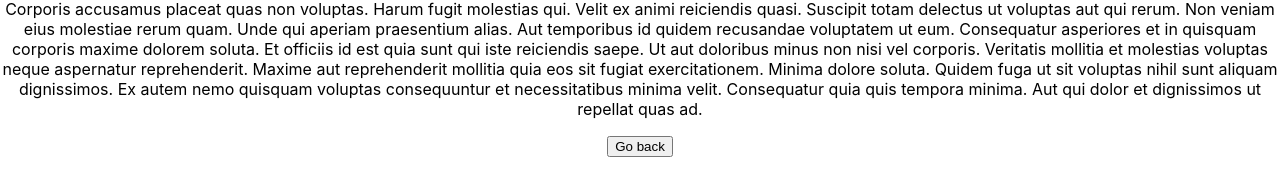
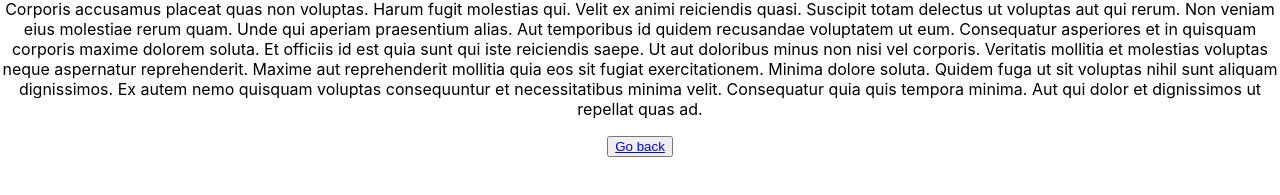
Before and after one commit to thinkful-ei-heron/noteful_wesley-evan, a React (Create React App) app: page /note/cbc787a0-ffaf-11e8-8eb2-f2801f1b9fd1 in a window 1280 px wide. Shown: the part 393-588 px from the top of the page. Built offline with nearby package versions, Linux system fonts and the light colour scheme.

Commit message:
fully functional assignment

```diff
--- a/src/SideBar/GoBackButton.js
+++ b/src/SideBar/GoBackButton.js
@@ -1,10 +1,11 @@
 import React, { Component } from 'react'
+import {Link} from 'react-router-dom';
 
 export class GoBackButton extends Component {
   render() {
     return (
       <div>
-        <button>Go back</button>
+        <button><Link to="/">Go back</Link></button>
       </div>
     )
   }
```
